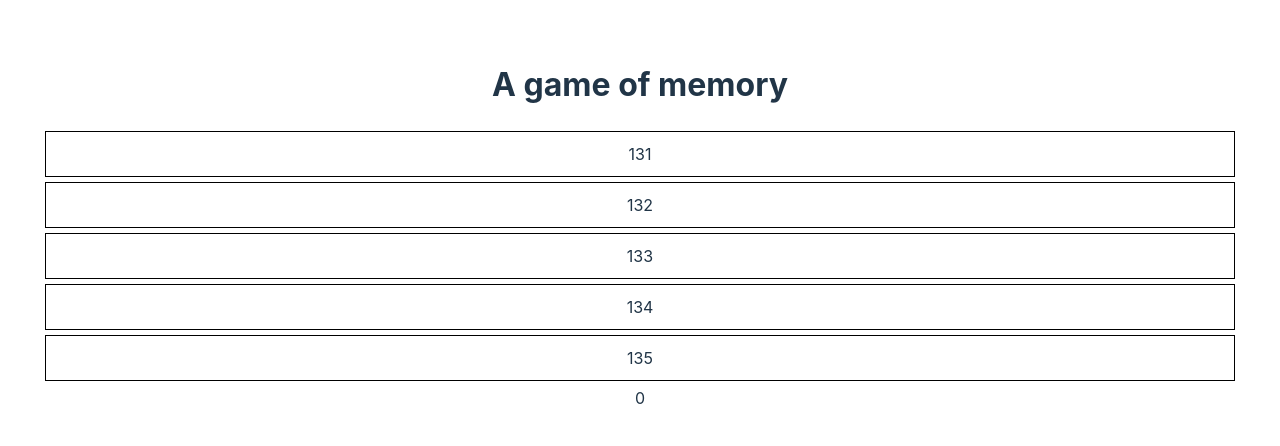
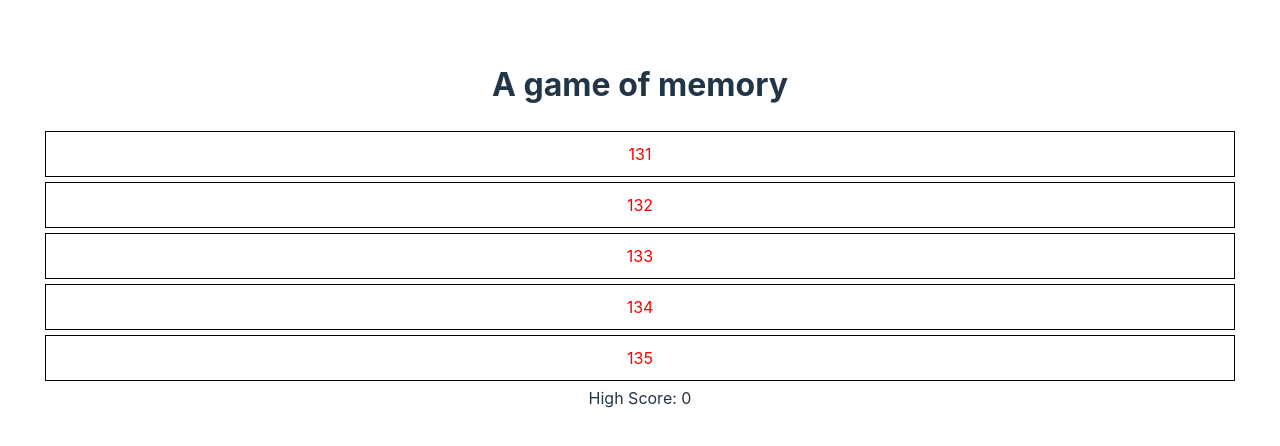
Before and after one commit to minhtran5109/react-memory-card, a React (Vite) app: page / in a window 1280 px wide. Shown: the top 446 px of the page. Built offline with nearby package versions, Linux system fonts and the light colour scheme.

Commit message:
css files cleanup and separation

```diff
--- a/src/App.css
+++ b/src/App.css
@@ -4,7 +4,3 @@
   padding: 2rem;
   text-align: center;
 }
-
-.card {
-  padding: 2em;
-}
--- a/src/App.jsx
+++ b/src/App.jsx
@@ -80,7 +80,7 @@ function App() {
     <>
       <h1>A game of memory</h1>
       <ItemList numbers={DEFAULT_POKES} increaseCount={handleIncreaseCount} resetCount={() => setCount(0)}/>
-      <div>{count}</div>
+      <div>High Score: {count}</div>
     </>
   )
 }
--- a/src/components/Card.jsx
+++ b/src/components/Card.jsx
@@ -1,4 +1,5 @@
 import { useEffect, useState } from 'react'
+import '../styles/memGame.css'
 
 const BASED_API = "https://pokeapi.co/api/v2/pokemon-form"
 
@@ -39,7 +40,7 @@ function Card({pokeNumber, onClick}) {
   // )
 
   return (
-    <div onClick={() => onClick(pokeNumber)} style={{ cursor: 'pointer', padding: '10px', border: '1px solid black', margin: '5px' }}>
+    <div onClick={() => onClick(pokeNumber)} className='card'>
     {pokeNumber}
     </div>
   )
--- a/src/index.css
+++ b/src/index.css
@@ -4,8 +4,6 @@
   font-weight: 400;
 
   color-scheme: light dark;
-  color: rgba(255, 255, 255, 0.87);
-  background-color: #242424;
 
 }
 
--- /dev/null
+++ b/src/styles/memGame.css
@@ -0,0 +1,7 @@
+.card {
+  cursor: 'pointer';
+  padding: 10px;
+  border: 1px solid black;
+  margin: 5px;
+  color: red;
+}
```
